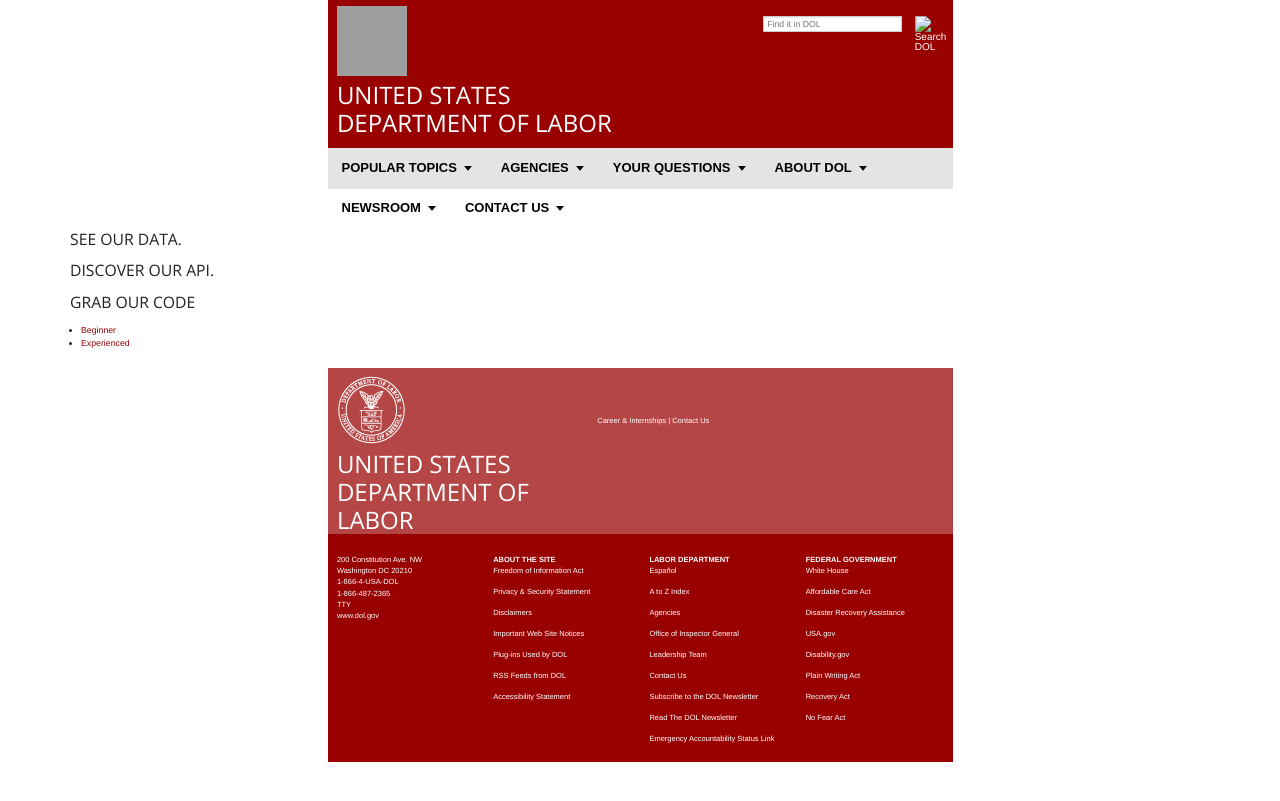
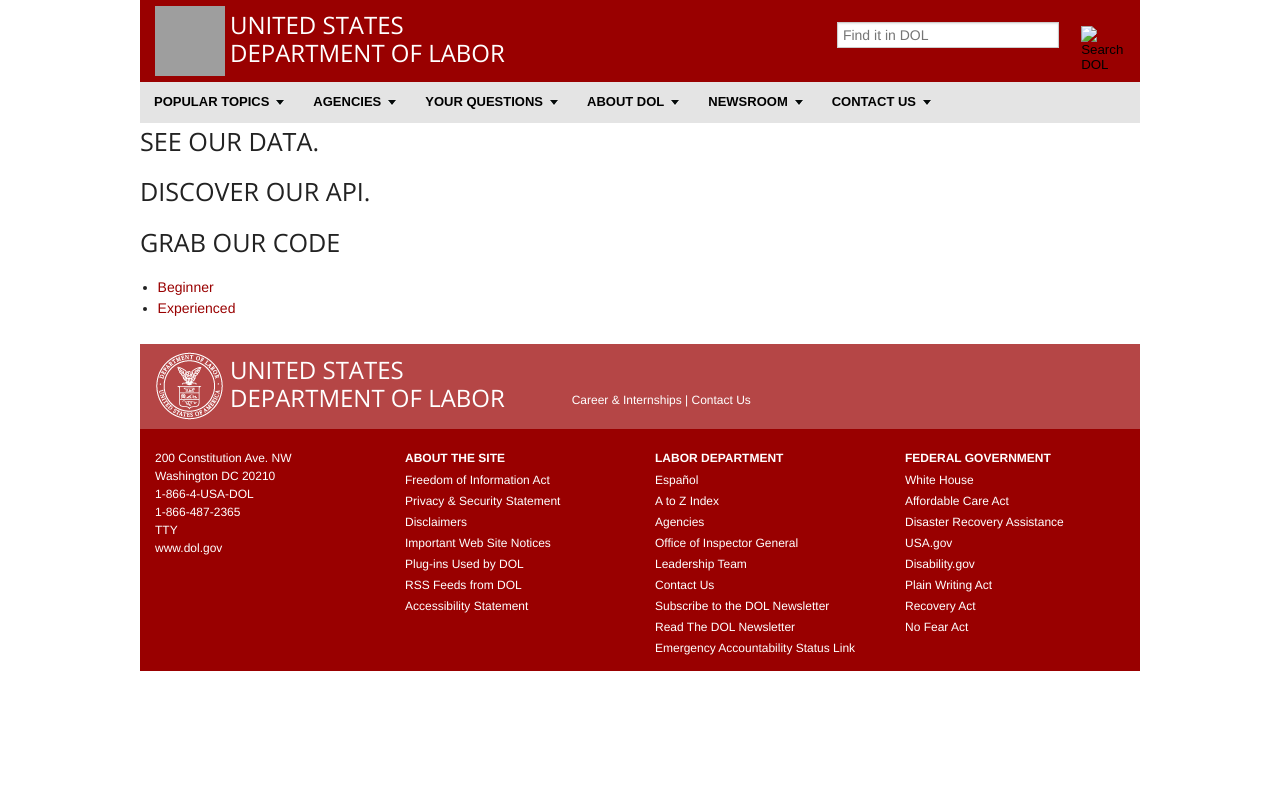
Before and after one commit to USDepartmentofLabor/Developer, a Jekyll site: the page built from index.md, in a window 1280 px wide. Shown: the top 801 px of the page. Built offline with Jekyll 4.4.1, drawn with Linux system fonts in a browser that asks for light colours; Markdown is read by kramdown in place of the engine named in the settings; grey boxes are pictures that could not be loaded.

Commit message:
unlinked bootstrap for now

```diff
--- a/_includes/head.html
+++ b/_includes/head.html
@@ -5,14 +5,6 @@
 
     <title>{% if page.title %}{{ page.title }}{% else %}{{ site.title }}{% endif %}</title>
     <meta name="description" content="{{ site.description }}">
-
-    <link href="/css/bootstrap.css" rel="stylesheet">
-    <style>
-      body {
-        padding-top: 60px;
-      }
-    </style>
-    <link href="/css/bootstrap-theme.css" rel="stylesheet">
 
     <link rel="canonical" href="{{ page.url | replace:'index.html','' | prepend: site.baseurl | prepend: site.url }}">
           <!-- css -->
--- a/_layouts/default.html
+++ b/_layouts/default.html
@@ -8,7 +8,7 @@
 
     {% include header.html %}
 
-    <div class="container">
+    <div class="row">
 
         {{ content }}
 
```
